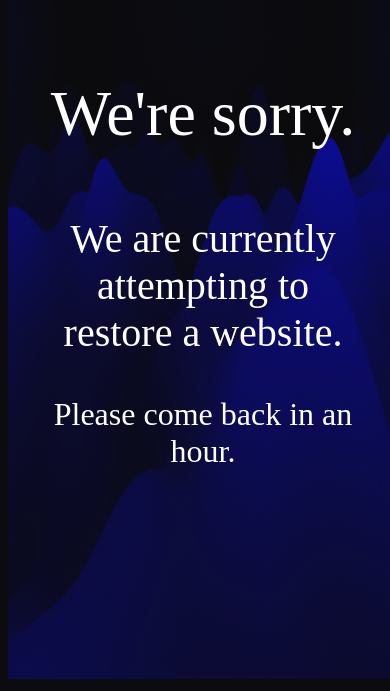
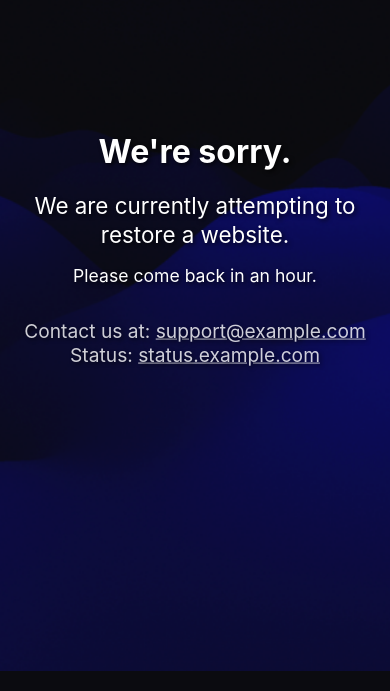
Before and after one commit to cable8mm/maintenance, a website: page public/index.html in a window 390 px wide. Shown: the part 173-864 px from the top of the page. Drawn offline with Linux system fonts and the light colour scheme.

Commit message:
chore: update by ai (#12)
* chore: update `index.html` by AI

* chore: update something.

* chore: translate.

* chore: add fallback-background.

* chore(deps): update `vite`

```diff
--- a/package.json
+++ b/package.json
@@ -18,6 +18,6 @@
   },
   "homepage": "https://github.com/cable8mm/maintenance#readme",
   "devDependencies": {
-    "vite": "^6.4.2"
+    "vite": "^8.1.3"
   }
 }
--- a/public/index.html
+++ b/public/index.html
@@ -1,35 +1,240 @@
-<!DOCTYPE html>
-<html lang="en">
+<!doctype html>
+<html lang="ko">
   <head>
     <meta charset="UTF-8" />
     <meta name="viewport" content="width=device-width, initial-scale=1.0" />
     <meta http-equiv="X-UA-Compatible" content="ie=edge" />
-    <title>We're sorry, system has a error.</title>
+    <meta
+      name="description"
+      content="We are currently performing system maintenance. Please check back later."
+    />
+    <meta property="og:title" content="시스템 점검 중" />
+    <meta
+      property="og:description"
+      content="웹사이트가 일시적으로 사용 불가능합니다. 잠시 후 다시 방문해 주세요."
+    />
+    <meta property="og:type" content="website" />
+    <meta name="twitter:card" content="summary_large_image" />
+    <meta name="twitter:title" content="시스템 점검 중" />
+    <meta
+      name="twitter:description"
+      content="웹사이트가 일시적으로 사용 불가능합니다. 잠시 후 다시 방문해 주세요."
+    />
+    <meta http-equiv="refresh" content="300" />
+    <title>We're sorry, system has an error.</title>
+    <style>
+      :root {
+        --bg-color: #0b0b10;
+        --text-color: #ffffff;
+        --title-size: 4em;
+        --subtitle-size: 2.5em;
+        --message-size: 2em;
+        --contact-size: 1.5em;
+      }
+
+      * {
+        margin: 0;
+        padding: 0;
+        box-sizing: border-box;
+      }
+
+      body {
+        background-color: var(--bg-color);
+        font-family:
+          -apple-system, BlinkMacSystemFont, "Segoe UI", Roboto, Oxygen, Ubuntu,
+          Cantarell, sans-serif;
+        overflow: hidden;
+      }
+
+      .maintenance-container {
+        position: relative;
+        display: inline-block;
+        width: 100vw;
+        height: 100vh;
+      }
+
+      .maintenance-image {
+        display: block;
+        width: 100%;
+        height: 100%;
+        object-fit: cover;
+      }
+
+      .maintenance-image.error {
+        display: none;
+      }
+
+      .fallback-background {
+        display: none;
+        position: absolute;
+        top: 0;
+        left: 0;
+        width: 100%;
+        height: 100%;
+        background: linear-gradient(
+          135deg,
+          #1a1a2e 0%,
+          #16213e 50%,
+          #0f3460 100%
+        );
+        z-index: -1;
+      }
+
+      .maintenance-image.error + .fallback-background {
+        display: block;
+      }
+
+      .message-overlay {
+        position: absolute;
+        top: 50%;
+        left: 50%;
+        transform: translate(-50%, -50%);
+        color: var(--text-color);
+        padding: 20px;
+        text-align: center;
+        width: 90%;
+        max-width: 1200px;
+        text-shadow: 2px 2px 4px rgba(0, 0, 0, 0.7);
+      }
+
+      .message-title {
+        font-size: var(--title-size);
+        margin-bottom: 20px;
+        font-weight: bold;
+      }
+
+      .message-subtitle {
+        font-size: var(--subtitle-size);
+        margin-bottom: 15px;
+        line-height: 1.3;
+      }
+
+      .message-text {
+        font-size: var(--message-size);
+        line-height: 1.4;
+      }
+
+      .contact-info {
+        margin-top: 30px;
+        font-size: var(--contact-size);
+        opacity: 0.8;
+      }
+
+      .contact-info a {
+        color: var(--text-color);
+        text-decoration: underline;
+        transition: opacity 0.3s ease;
+      }
+
+      .contact-info a:hover {
+        opacity: 0.7;
+      }
+
+      .fallback-background {
+        display: none;
+        position: absolute;
+        top: 0;
+        left: 0;
+        width: 100%;
+        height: 100%;
+        background: linear-gradient(
+          135deg,
+          #1a1a2e 0%,
+          #16213e 50%,
+          #0f3460 100%
+        );
+        background-size: 200% 200%;
+        animation: gradientShift 20s ease infinite;
+        z-index: -1;
+      }
+
+      .maintenance-image.error + .fallback-background {
+        display: block;
+      }
+
+      @keyframes gradientShift {
+        0% {
+          background-position: 0% 0%;
+        }
+        25% {
+          background-position: 100% 0%;
+        }
+        50% {
+          background-position: 100% 100%;
+        }
+        75% {
+          background-position: 0% 100%;
+        }
+        100% {
+          background-position: 0% 0%;
+        }
+      }
+
+      @media (prefers-reduced-motion: reduce) {
+        .fallback-background {
+          animation: none;
+        }
+      }
+
+      @media (max-width: 768px) {
+        :root {
+          --title-size: 2.5em;
+          --subtitle-size: 1.8em;
+          --message-size: 1.3em;
+          --contact-size: 1.3em;
+        }
+
+        .message-overlay {
+          width: 95%;
+          padding: 15px;
+        }
+      }
+
+      @media (max-width: 480px) {
+        :root {
+          --title-size: 2em;
+          --subtitle-size: 1.4em;
+          --message-size: 1.1em;
+          --contact-size: 1.2em;
+        }
+
+        .message-overlay {
+          padding: 10px;
+        }
+      }
+    </style>
   </head>
-  <body style="background-color: #0b0b10">
-    <div style="position: relative; display: inline-block">
+  <body>
+    <main class="maintenance-container" role="main">
       <img
         src="maintenance.png"
-        style="display: block; width: 100vw; height: 100vh"
+        alt="시스템 점검 중 - 웹사이트가 일시적으로 사용 불가능합니다"
+        class="maintenance-image"
+        onerror="this.classList.add('error')"
       />
-      <div
-        style="
-          position: absolute;
-          top: 50%;
-          left: 50%;
-          transform: translate(-50%, -50%);
-          color: #fff;
-          padding: 10px 10px;
-          text-align: center;
-          width: 80%;
-        "
-      >
-        <p style="font-size: 4em">We're sorry.</p>
-        <p style="font-size: 2.5em">
+      <div class="fallback-background"></div>
+      <div class="message-overlay">
+        <h1 class="message-title">We're sorry.</h1>
+        <p class="message-subtitle">
           We are currently attempting to restore a website.
         </p>
-        <p style="font-size: 2em">Please come back in an hour.</p>
+        <p class="message-text">Please come back in an hour.</p>
+        <div class="contact-info">
+          <p>
+            Contact us at:
+            <a href="mailto:support@example.com">support@example.com</a>
+          </p>
+          <p>
+            Status:
+            <a
+              href="https://status.example.com"
+              target="_blank"
+              rel="noopener noreferrer"
+              >status.example.com</a
+            >
+          </p>
+        </div>
       </div>
-    </div>
+    </main>
   </body>
 </html>
```
